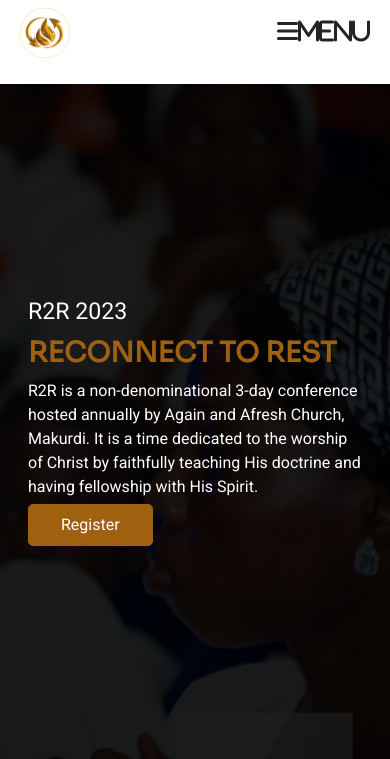
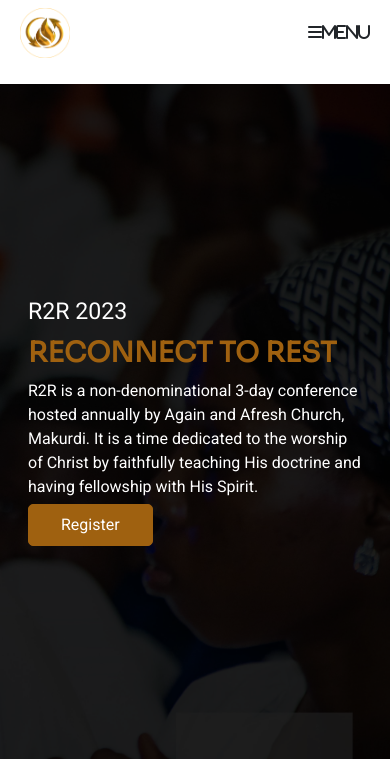
Before and after one commit to EsaKris/R2R, a Django app: page / in a window 390 px wide. Shown: the top 759 px of the page. Run offline with Django 4.2, Linux system fonts and the light colour scheme; some libraries are stand-ins or nearby versions.

Commit message:
modified:   homepage/static/css/style.css

```diff
--- a/homepage/static/css/style.css
+++ b/homepage/static/css/style.css
@@ -182,7 +182,7 @@ header > div{
         flex-direction: column;
     }
     .nav-icons i{
-        font-size:1.5rem
+        font-size:1rem
     }
     #nav-item-list li div i{
         padding-right: 5px;
```
